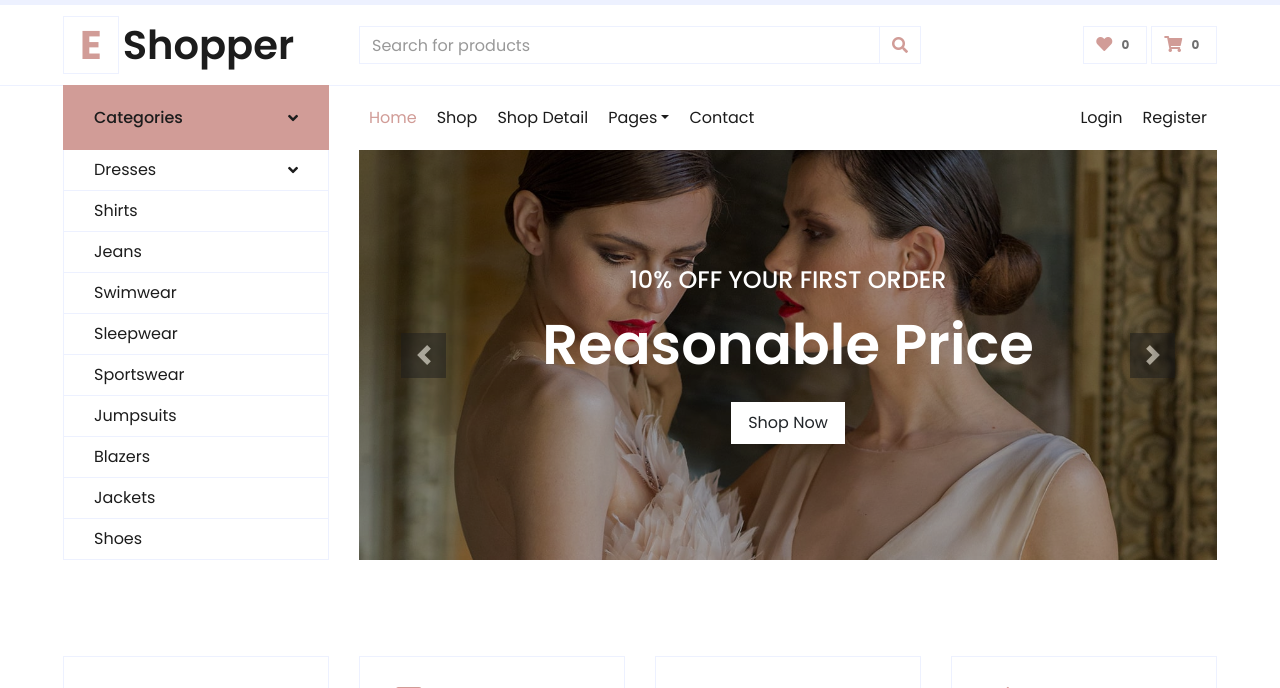
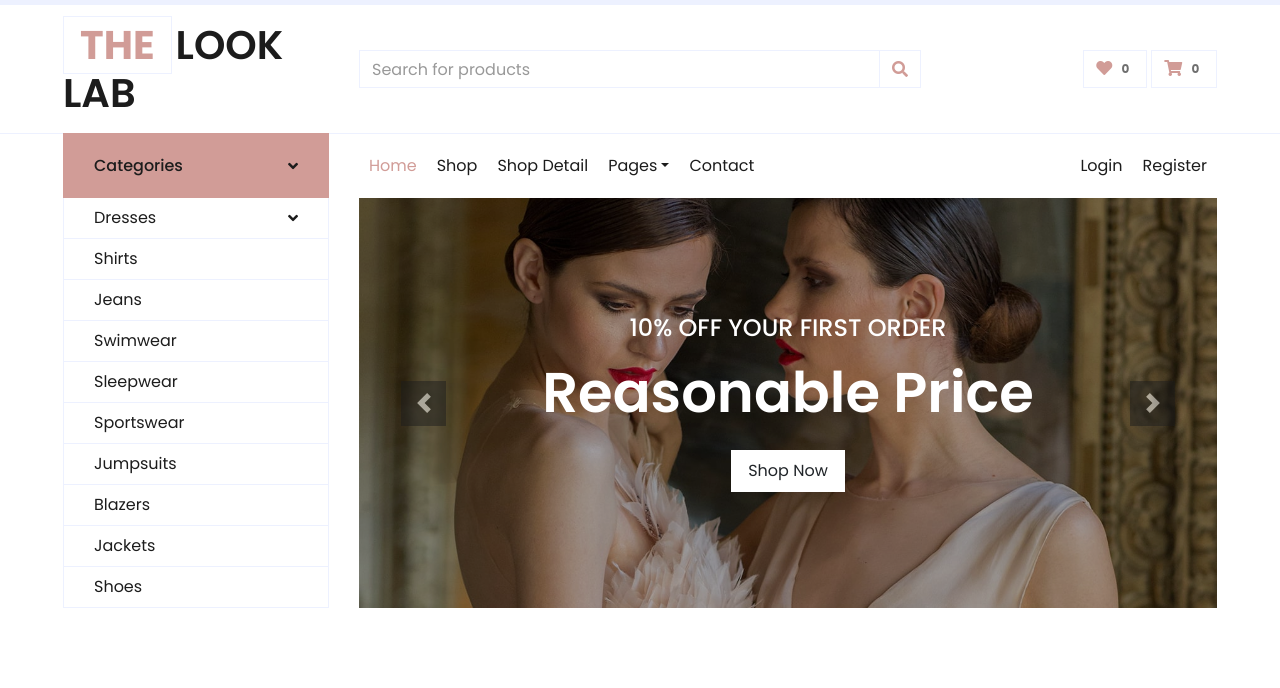
Before and after one commit to valeriaguerrerom/thelooklab, a plain HTML site: page index.html in a window 1280 px wide. Shown: the part 35-723 px from the top of the page. Drawn offline with nearby package versions, Linux system fonts and the light colour scheme.

Commit message:
CAMBIAR NOMBRE A THE LOOK LAB

```diff
--- a/index.html
+++ b/index.html
@@ -61,7 +61,7 @@
         <div class="row align-items-center py-3 px-xl-5">
             <div class="col-lg-3 d-none d-lg-block">
                 <a href="" class="text-decoration-none">
-                    <h1 class="m-0 display-5 font-weight-semi-bold"><span class="text-primary font-weight-bold border px-3 mr-1">E</span>Shopper</h1>
+                    <h1 class="m-0 display-5 font-weight-semi-bold"><span class="text-primary font-weight-bold border px-3 mr-1">THE</span>LOOK LAB</h1>
                 </a>
             </div>
             <div class="col-lg-6 col-6 text-left">
```
